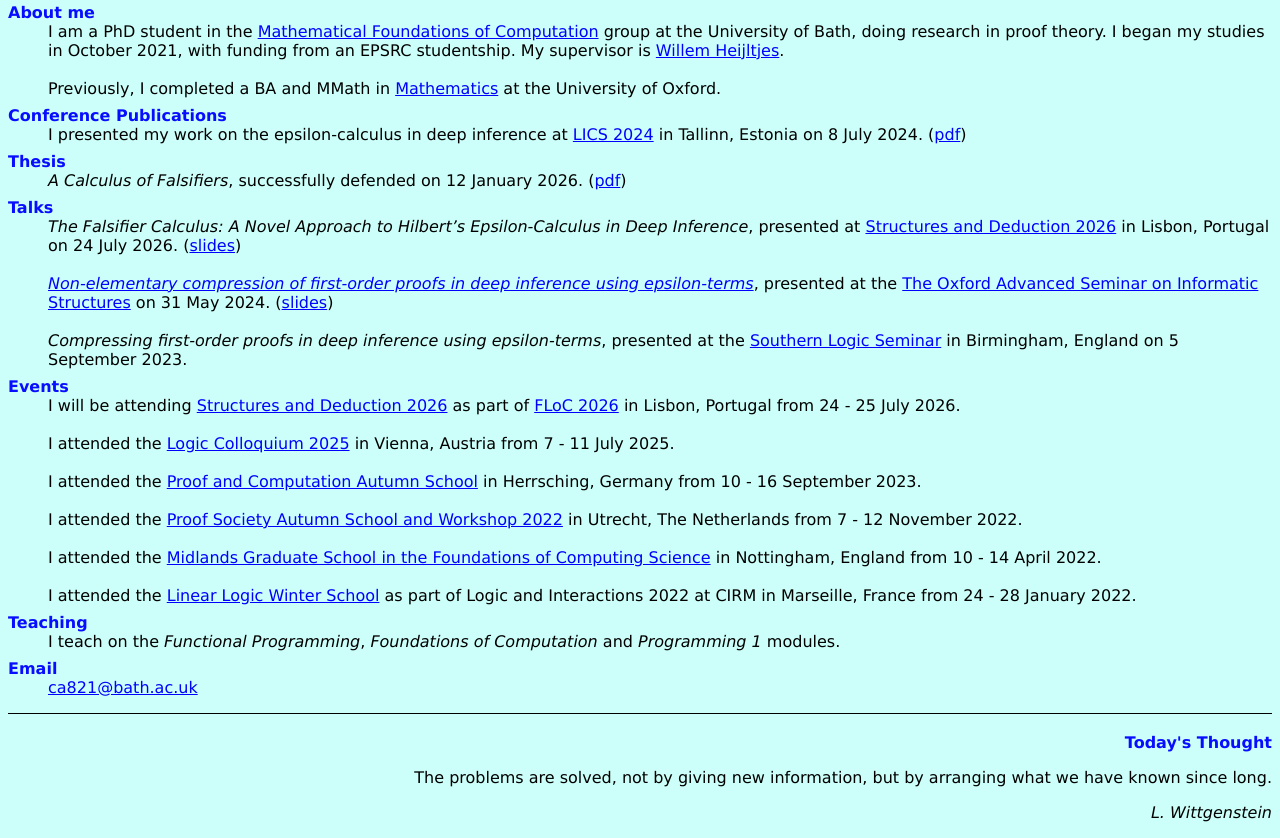
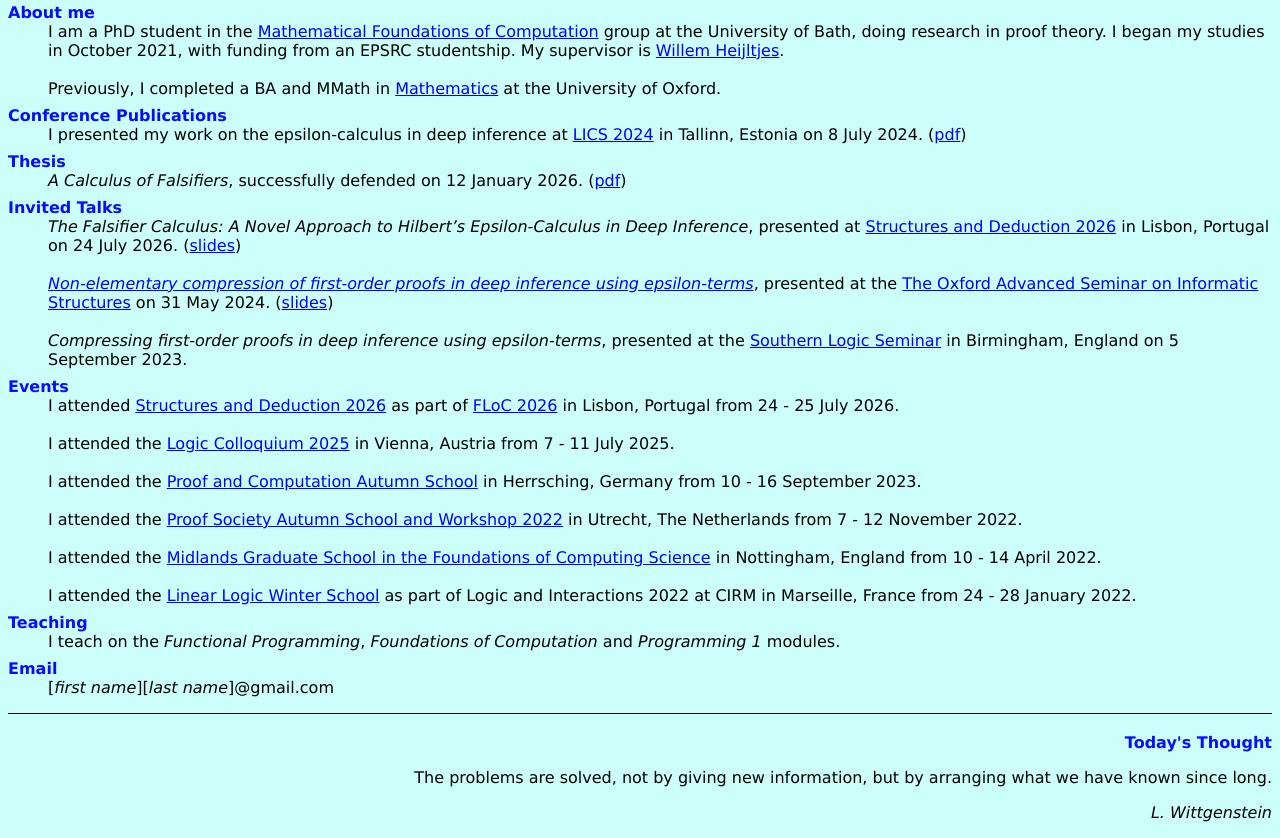
Before and after one commit to cameron-allett/cameron-allett.github.io, a plain HTML site: page index.html in a window 1280 px wide. Shown: the part 81-919 px from the top of the page. Drawn offline with Linux system fonts and the light colour scheme.

Commit message:
Some updates

```diff
--- a/index.html
+++ b/index.html
@@ -82,7 +82,7 @@
   <dt>Thesis</dt>
   <dd><i>A Calculus of Falsifiers</i>, successfully defended on 12 January 2026. (<a href="/thesis.pdf">pdf</a>)</dd>
 
-	<dt>Talks</dt>
+	<dt>Invited Talks</dt>
   <dd><i>The Falsifier Calculus: A Novel Approach to Hilbert’s Epsilon-Calculus in Deep Inference</i>, presented at <a href="https://www.lix.polytechnique.fr/Labo/Lutz.Strassburger/orgs/SD26.html">Structures and Deduction 2026</a> in Lisbon, Portugal on 24 July 2026. (<a href="/SD26-Lisbon.pdf">slides</a>)</dd>
   <br />
   <dd><a href="https://www.cs.ox.ac.uk/seminars/2653.html"><i>Non-elementary compression of first-order proofs in deep inference using epsilon-terms</i></a>, presented at the <a href="https://www.cs.ox.ac.uk/seminars/oasis/">The Oxford Advanced Seminar on Informatic Structures</a> on 31 May 2024. (<a href="/OASIS31-05-24.pdf">slides</a>)</dd>
@@ -90,7 +90,7 @@
   <dd><i>Compressing first-order proofs in deep inference using epsilon-terms</i>, presented at the <a href="https://www.anupamdas.com/sls3/">Southern Logic Seminar</a> in Birmingham, England on 5 September 2023.</dd>
 
 	<dt>Events</dt>
-  <dd>I will be attending <a href="https://www.lix.polytechnique.fr/Labo/Lutz.Strassburger/orgs/SD26.html">Structures and Deduction 2026</a> as part of <a href="https://www.floc26.org/">FLoC 2026</a> in Lisbon, Portugal from 24 - 25 July 2026.</dd>
+  <dd>I attended <a href="https://www.lix.polytechnique.fr/Labo/Lutz.Strassburger/orgs/SD26.html">Structures and Deduction 2026</a> as part of <a href="https://www.floc26.org/">FLoC 2026</a> in Lisbon, Portugal from 24 - 25 July 2026.</dd>
   <br />
   <dd>I attended the <a href="https://www.colloquium.co/lc2025">Logic Colloquium 2025</a> in Vienna, Austria from 7 - 11 July 2025.</dd>
 	<br />
@@ -104,7 +104,7 @@
 
 	<dt>Teaching</dt> <dd>I teach on the <i>Functional Programming</i>, <i>Foundations of Computation</i> and <i>Programming 1</i> modules.</dd>
 
-  <dt>Email</dt> <dd><a href="mailto:ca821@bath.ac.uk">ca821@bath.ac.uk</a></dd>
+  <dt>Email</dt> <dd>[<i>first name</i>][<i>last name</i>]@gmail.com</dd>
   </dl>
 
   <p class="footer"></p>
```
